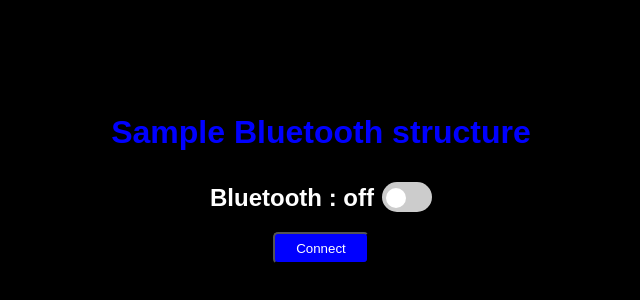
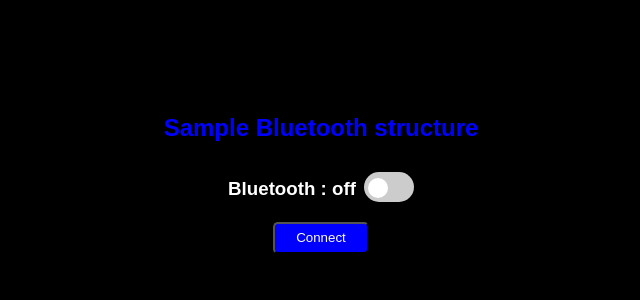
Before and after one commit to Ritesh0219/Test, a plain HTML site: page index.html in a window 1280 px wide. Shown: the part 94-394 px from the top of the page, without its empty margins (319-959 px from the left). Drawn offline with nearby package versions, Linux system fonts and the light colour scheme.

Commit message:
Add files via upload

```diff
--- a/index.html
+++ b/index.html
@@ -8,10 +8,10 @@
 </head>
 <body>
     <container1>
-        <h1>Sample Bluetooth structure</h1>
+        <h2>Sample Bluetooth structure</h2>
     </container1>
     <container2>
-        <h2>Bluetooth : off </h2>
+        <h3>Bluetooth : off </h3>
         <label class="toggle">
             <input type="checkbox" id="toggleButton">
             <span class="slider"></span>
--- a/script.js
+++ b/script.js
@@ -4,10 +4,10 @@ var status1 = "";
 document.getElementById('toggleButton').addEventListener('change', function() {
     if (this.checked) {
         status1 = "on";
-        $("h2").html("Bluetooth : On");
+        $("h3").html("Bluetooth : On");
     } else {
          status1 = "off";
-         $("h2").html("Bluetooth : off");
+         $("h3").html("Bluetooth : off");
     }
 });
 
--- a/style.css
+++ b/style.css
@@ -23,13 +23,14 @@ container3{
     justify-content: center;
 }
 
-h1{
+h2{
+    text-align: center;
     margin-top: 200px;
     color: blue;
     font-family: sans-serif;
 }
 
-h2{
+h3{
     color: white;
     margin-right: 8px;
     margin-top: 2px;
```
